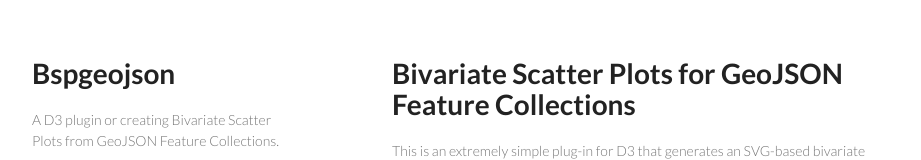
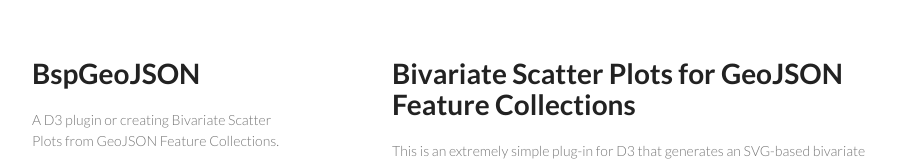
Before and after one commit to RyanMullins/bspGeoJson, a plain HTML site: page index.html in a window 1280 px wide. Shown: the top 160 px of the page, without its empty margins (178-1099 px from the left). Drawn offline with Linux system fonts and the light colour scheme.

Commit message:
Update index.html
Capitalization

```diff
--- a/index.html
+++ b/index.html
@@ -15,7 +15,7 @@
   <body>
     <div class="wrapper">
       <header>
-        <h1>Bspgeojson</h1>
+        <h1>BspGeoJSON</h1>
         <p>A D3 plugin or creating Bivariate Scatter Plots from GeoJSON Feature Collections.</p>
 
         <p class="view"><a href="https://github.com/RyanMullins/bspGeoJson">View the Project on GitHub <small>RyanMullins/bspGeoJson</small></a></p>
```
